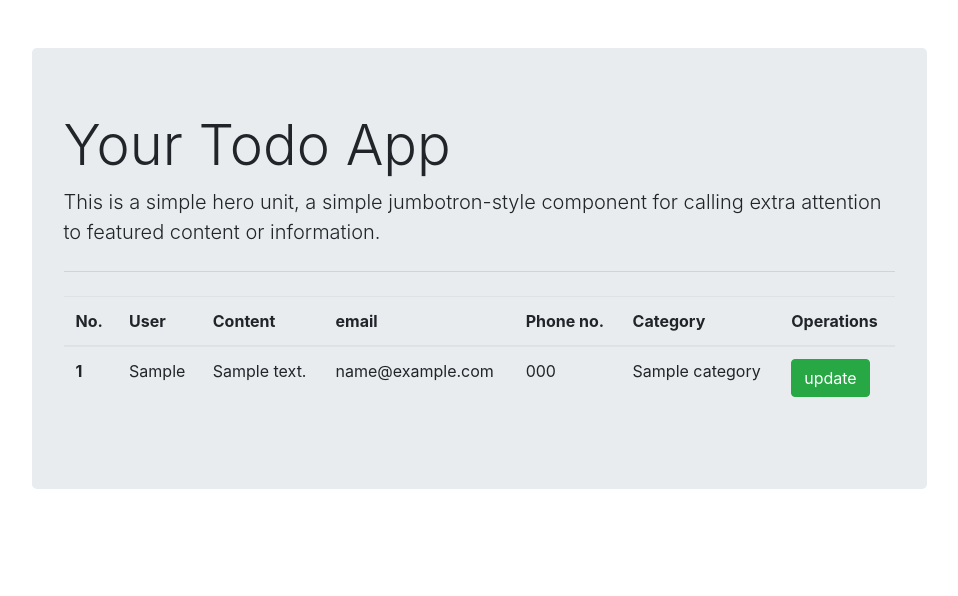
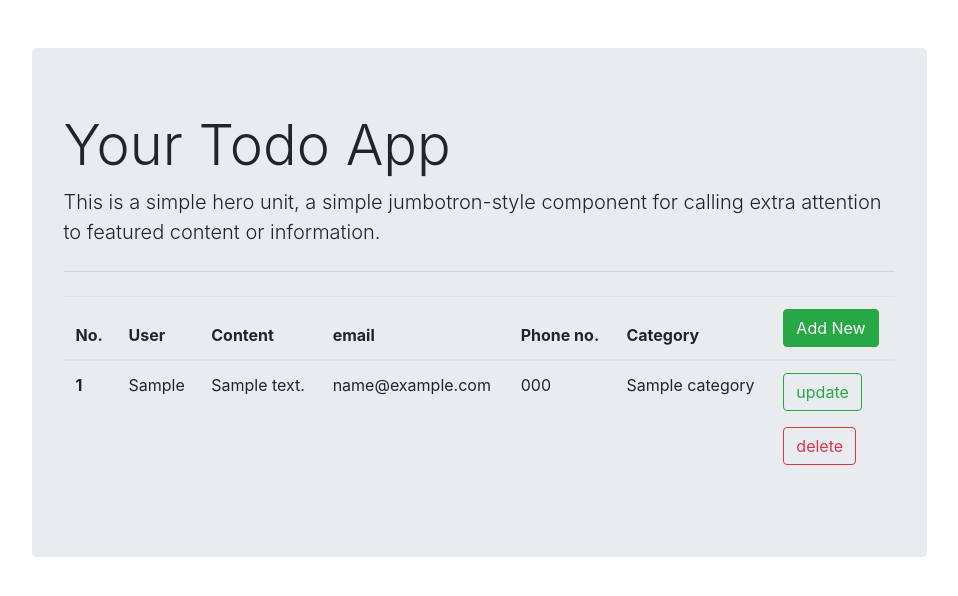
Before and after one commit to Lord-shiv/Django_Raw, a Django app: page /todo/list/ in a window 1280 px wide. Shown: the top 596 px of the page, without its empty margins (161-1119 px from the left). Run offline with Django 3.2, Linux system fonts and the light colour scheme; tables that the repository leaves empty hold one stand-in row (values such as "Sample post"); some libraries are stand-ins or nearby versions.

Commit message:
adds delete todo function

```diff
--- a/Form_insertion/todo/templates/todo/todo_form.html
+++ b/Form_insertion/todo/templates/todo/todo_form.html
@@ -15,6 +15,7 @@
         </div>
     </div>
     {{ form.category|as_crispy_field }}
-    <button type="submit" class="btn btn-success">Submit</button>
+    <button type="submit" class="btn btn-success btn-lg btn-block">Submit</button>
+
 </form>
 {% endblock content%}
--- a/Form_insertion/todo/templates/todo/todo_list.html
+++ b/Form_insertion/todo/templates/todo/todo_list.html
@@ -1,6 +1,7 @@
 {% extends "todo/base.html" %}
 
 {% block content %}
+
 <table class=" table">
     <thead>
         <tr>
@@ -10,7 +11,7 @@
             <th scope="col">email</th>
             <th scope="col">Phone no.</th>
             <th scope="col">Category</th>
-            <th scope="col">Operations</th>
+            <th scope="col"><a href="{% url 'todo_form' %}" class="btn btn-success">Add New</a></th>
         </tr>
     </thead>
     {% for todo_item in todo_list %}
@@ -23,7 +24,13 @@
             <td>{{ todo_item.mobile }}</td>
             <td>{{ todo_item.category }}</td>
             <td>
-                <a href="{% url 'todo_update' todo_item.id %}" class="btn btn-success">update</a>
+                <a href="{% url 'todo_update' todo_item.id %}" class="btn btn-outline-success">update</a>
+                <p></p>
+                <form action="{% url 'todo_delete' todo_item.id %}" method="post">
+                    {% csrf_token %}
+                    <button type="submit" class="btn btn-outline-danger">delete
+                    </button>
+                </form>
             </td>
         </tr>
     </tbody>
--- a/Form_insertion/todo/urls.py
+++ b/Form_insertion/todo/urls.py
@@ -3,5 +3,6 @@ from . import views
 urlpatterns = [
     path('', views.todo_form, name='todo_form'),  # get post
     path('<int:id>/', views.todo_form, name='todo_update'),
+    path('delete/<int:id>/', views.todo_delete, name='todo_delete'),
     path('list/', views.todo_list, name='todo_list')
 ]
--- a/Form_insertion/todo/views.py
+++ b/Form_insertion/todo/views.py
@@ -29,5 +29,7 @@ def todo_form(request, id=0):
         return redirect('/todo/list')
 
 
-def todo_delete(request):
-    return
+def todo_delete(request, id):
+    todo = Todo.objects.get(pk=id)
+    todo.delete()
+    return redirect('/todo/list')
```
